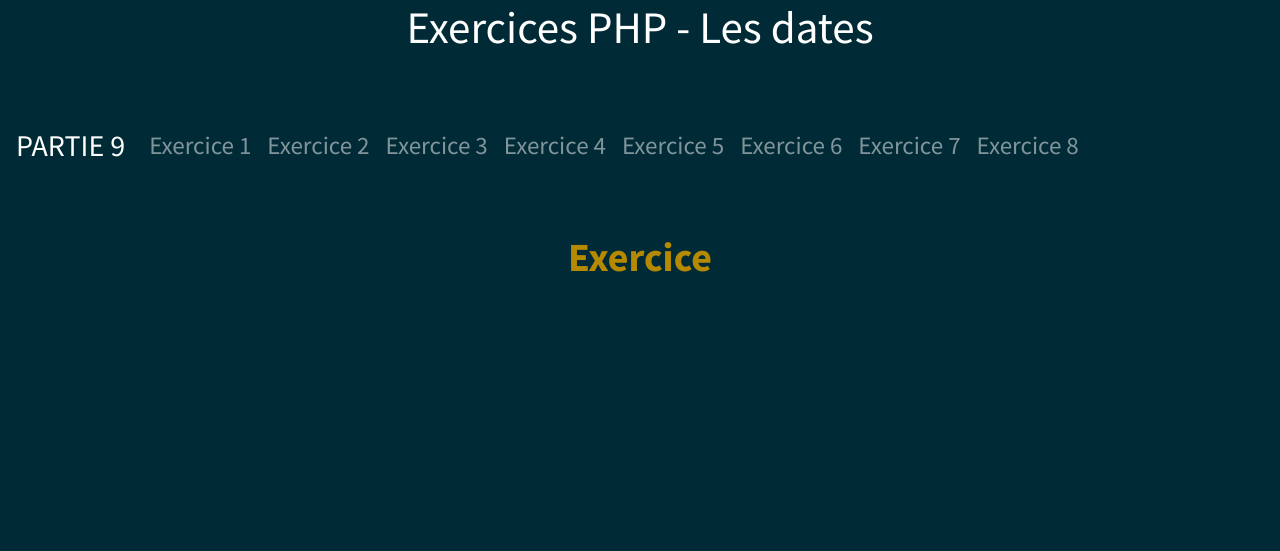
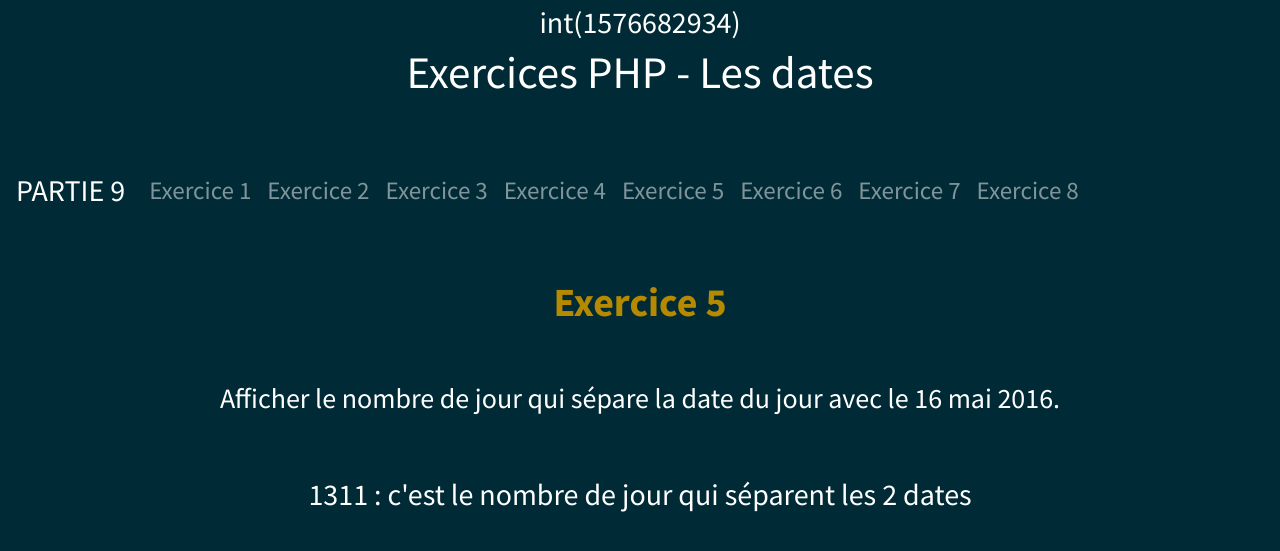
Before and after one commit to EmilieLamps/ExercicesPHP-Partie9, a PHP site: page / in a window 1280 px wide. Shown: the top 551 px of the page. Run offline with PHP 8.4, Linux system fonts and the light colour scheme; some libraries are stand-ins or nearby versions.

Commit message:
Fin de l'exercice

```diff
--- a/ex5/index.php
+++ b/ex5/index.php
@@ -1,14 +1,20 @@
 <?php
-$page = "Exercice "; // Définir la variable pour changer le titre !
-
+$page = "Exercice 5"; // Définir la variable pour changer le titre !
+$date1 = '16-05-2016';
+$date2 = date('d/m/Y'); // Donne la date du jour
+// converti les dates en timestamp
+$timestampDate1 = strtotime($date1);
+$timestampDate2 = time();
+var_dump($timestampDate2);
+// Soustrait les variables pour obtenir la différence entre les 2 timestamp
+$soustractionDate = $timestampDate2 - $timestampDate1;
+// On divise la différence obtenue par 86400 (nombre de secondes dans une journée)
+$numberDays = $soustractionDate/86400;
 include '../header.php';
  ?>
- <h2 class="text-primary text-center pt-5 pb-5 font-weight-bold">Exercice </h2>
- <h3 class="text-center pb-5"></h3>
-<?php
-
-?>
-<p></p>
+ <h2 class="text-primary text-center pt-5 pb-5 font-weight-bold">Exercice 5</h2>
+ <h3 class="text-center pb-5">Afficher le nombre de jour qui sépare la date du jour avec le 16 mai 2016.</h3>
+ <p><?= intval($numberDays) ?> : c'est le nombre de jour qui séparent les 2 dates</p> <!-- INTVAL permet de n'afficher que l'entier de la variable -->
 <?php
 include '../footer.php';
 ?>
```
